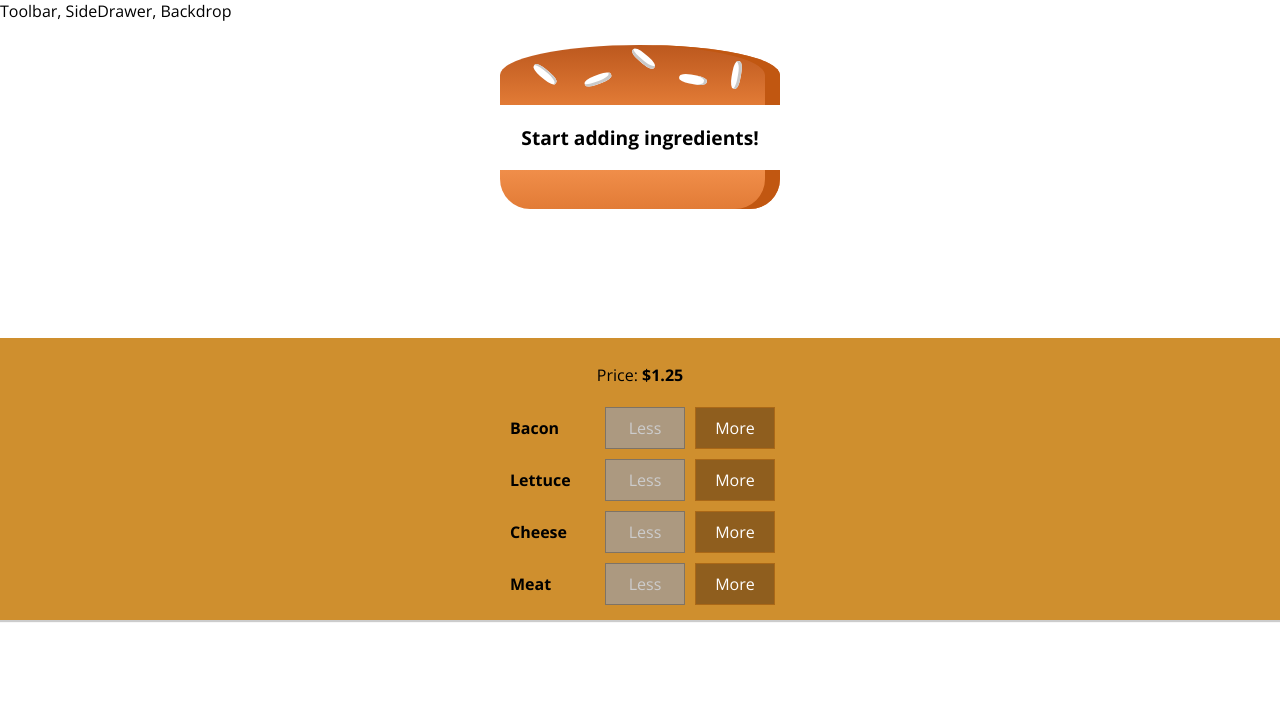
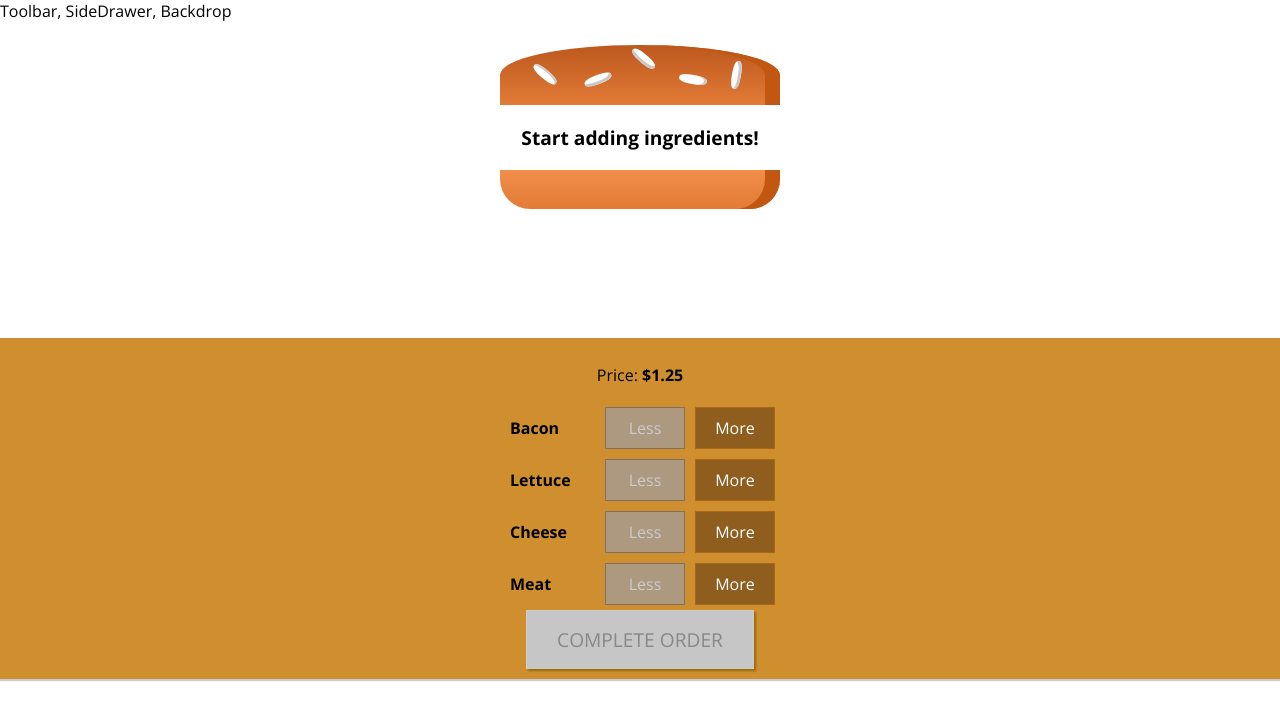
Before and after one commit to rdebeer1/burger-builder, a React app: page / in a window 1280 px wide. Shown: the top 720 px of the page. Built offline with nearby package versions, Linux system fonts and the light colour scheme.

Commit message:
creates complete order button, css, & functionality

```diff
--- a/src/components/Burger/BuildControls/BuildControls.css
+++ b/src/components/Burger/BuildControls/BuildControls.css
@@ -8,3 +8,45 @@
   margin: auto;
   padding: 10px 0;
 }
+
+.OrderButton {
+  background-color: #DAD735;
+  outline: none;
+  cursor: pointer;
+  border: 1px solid #966909;
+  color: #966909;
+  font-family: inherit;
+  font-size: 1.2em;
+  padding: 15px 30px;
+  box-shadow: 2px 2px 2px #966909;
+}
+
+.OrderButton:hover,
+.OrderButton:active {
+  background-color: #A0DB41;
+  border: 1px solid #966909;
+  color: #966909;
+}
+
+.OrderButton:disabled {
+  background-color: #C7C6C6;
+  cursor: not-allowed;
+  border: 1px solid #ccc;
+  color: #888888;
+}
+
+.OrderButton:not(:disabled) {
+  animation: enable 0.3s linear;
+}
+
+@keyframes enable {
+  0% {
+    transform: scale(1);
+  }
+  60% {
+    transform: scale(1.1);
+  }
+  100% {
+    transform: scale(1);
+  }
+}
--- a/src/components/Burger/BuildControls/BuildControls.js
+++ b/src/components/Burger/BuildControls/BuildControls.js
@@ -21,6 +21,8 @@
         removed={() => props.ingredientRemoved(ctrl.type)}
         disabled={props.disabled[ctrl.type]} />
     ))}
+    <button className={classes.OrderButton}
+      disabled={!props.purchasable}>COMPLETE ORDER</button>
   </div>
 )
 
--- a/src/containers/BurgerBuilder/BurgerBuilder.js
+++ b/src/containers/BurgerBuilder/BurgerBuilder.js
@@ -18,7 +18,19 @@
       cheese: 0,
       meat: 0
     },
-    totalPrice: 1.25
+    totalPrice: 1.25,
+    purchasable: false
+  }
+
+  updatePurchaseState (ingredients) {
+    const sum = Object.keys(ingredients).map(igKey => {
+      return ingredients[igKey]
+    }).reduce((sum, el) => {
+      return sum + el;
+    }, 0);
+    this.setState({
+      purchasable: sum > 0
+    });
   }
 
   addIngredientHandler = (type) => {
@@ -35,6 +47,7 @@
       totalPrice: newPrice,
       ingredients: updatedIngredients
     });
+    this.updatePurchaseState(updatedIngredients);
   }
 
   removeIngredientHandler = (type) => {
@@ -54,6 +67,7 @@
       totalPrice: newPrice,
       ingredients: updatedIngredients
     });
+    this.updatePurchaseState(updatedIngredients);
   }
 
   render () {
@@ -70,7 +84,8 @@
           ingredientAdded={this.addIngredientHandler}
           ingredientRemoved={this.removeIngredientHandler}
           disabled={disabledInfo}
-          price={this.state.totalPrice}/>
+          price={this.state.totalPrice}
+          purchasable={this.state.purchasable} />
       </Fragment>
     );
   }
```
